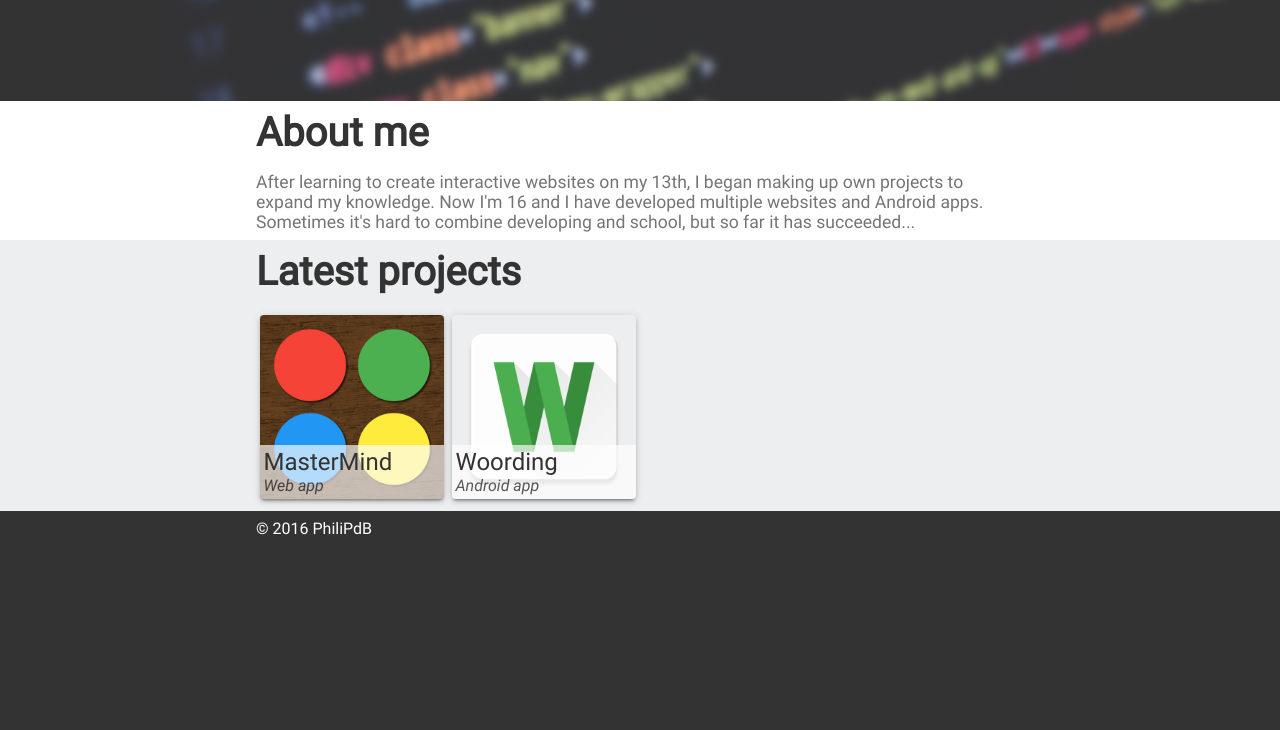
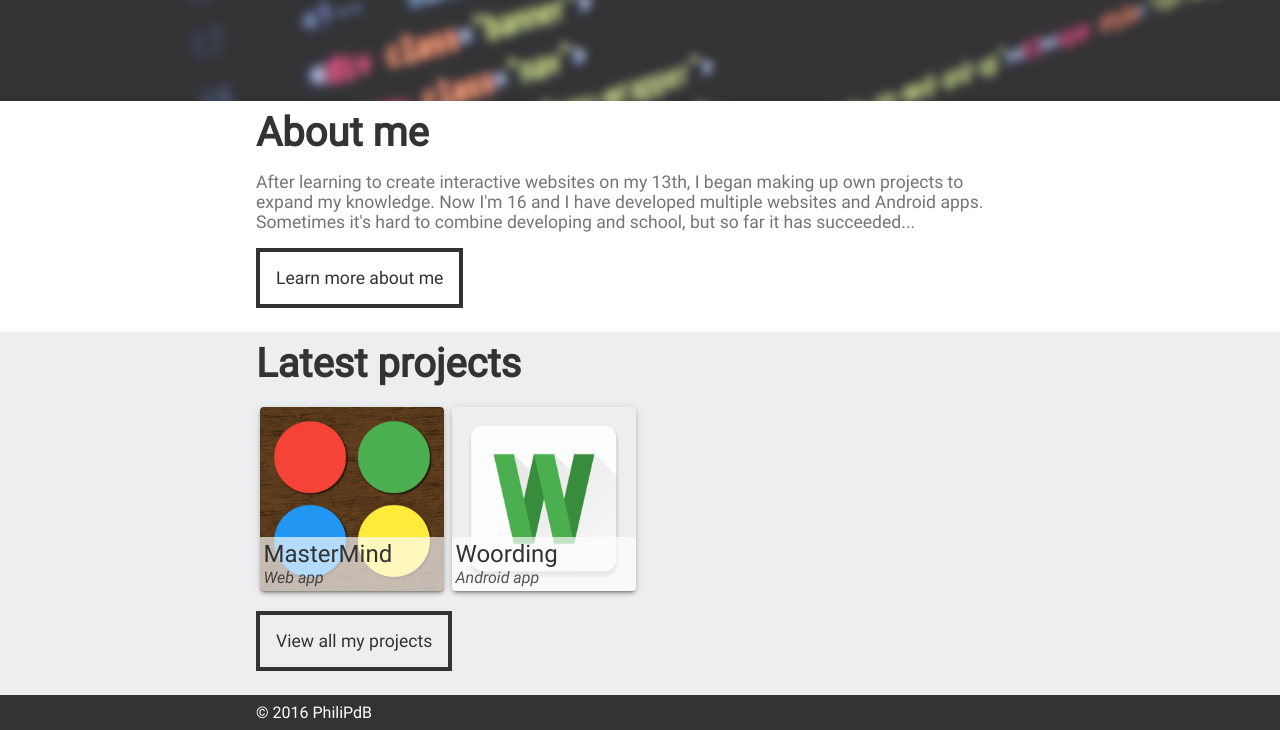
Before and after one commit to PhiliPdB/philipdb.com, a PHP site: page / in a window 1280 px wide. Shown: the part 459-1189 px from the top of the page. Before the commit the page ends 994 px from the top, so only its background shows below. Run offline with PHP 8.4, Linux system fonts and the light colour scheme; style sheets or scripts are compiled from the project's sources.

Commit message:
Add view more buttons

```diff
--- a/index.php
+++ b/index.php
@@ -46,6 +46,7 @@ function get_age($year, $month, $day) {
 		<p>
 			After learning to create interactive websites on my 13th, I began making up own projects to expand my knowledge. Now I'm <?=get_age(1999,06,19)?> and I have developed multiple websites and Android apps. Sometimes it's hard to combine developing and school, but so far it has succeeded...
 		</p>
+		<a class="button" href="about">Learn more about me</a>
 	</div>
 	<div id="projects" class="card">
 		<h1>Latest projects</h1>
@@ -65,6 +66,7 @@ function get_age($year, $month, $day) {
 				</div>
 			</div>
 		</div>
+		<a class="button" href="projects">View all my projects</a>
 	</div>
 
 	<!-- Footer -->
--- a/scss/_card.scss
+++ b/scss/_card.scss
@@ -18,4 +18,22 @@
 		opacity: .54;
 		font-size: 1.1em;
 	}
+
+	a.button {
+		display: inline-block;
+		border: $padding_unit / 2 solid $dark_text;
+		padding: $padding_unit * 2;
+		margin: $padding_unit * 2 0;
+
+		color: $dark_text;
+		text-decoration: none;
+		font-size: 1.1em;
+
+		transition: background-color $animation, color $animation;
+
+		&:hover {
+			background-color: $dark_text;
+			color: white;
+		}
+	}
 }
```
